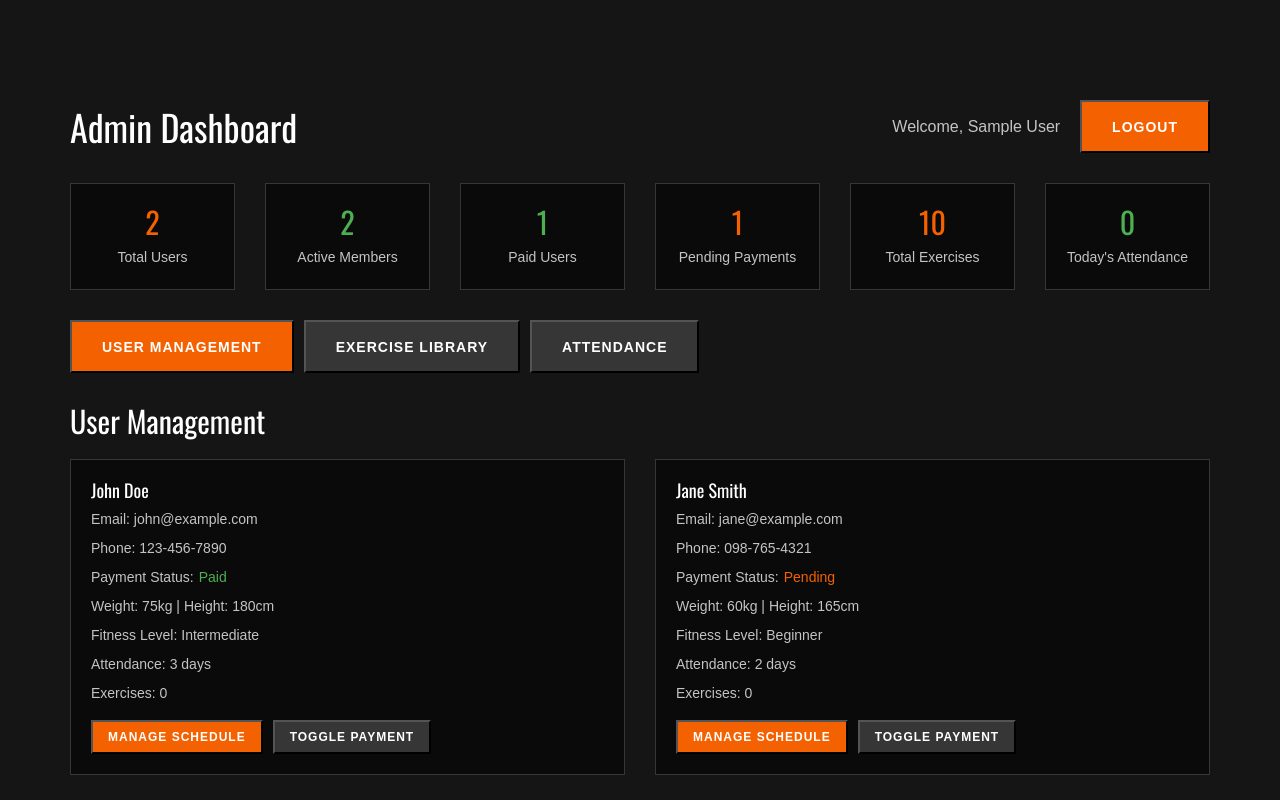
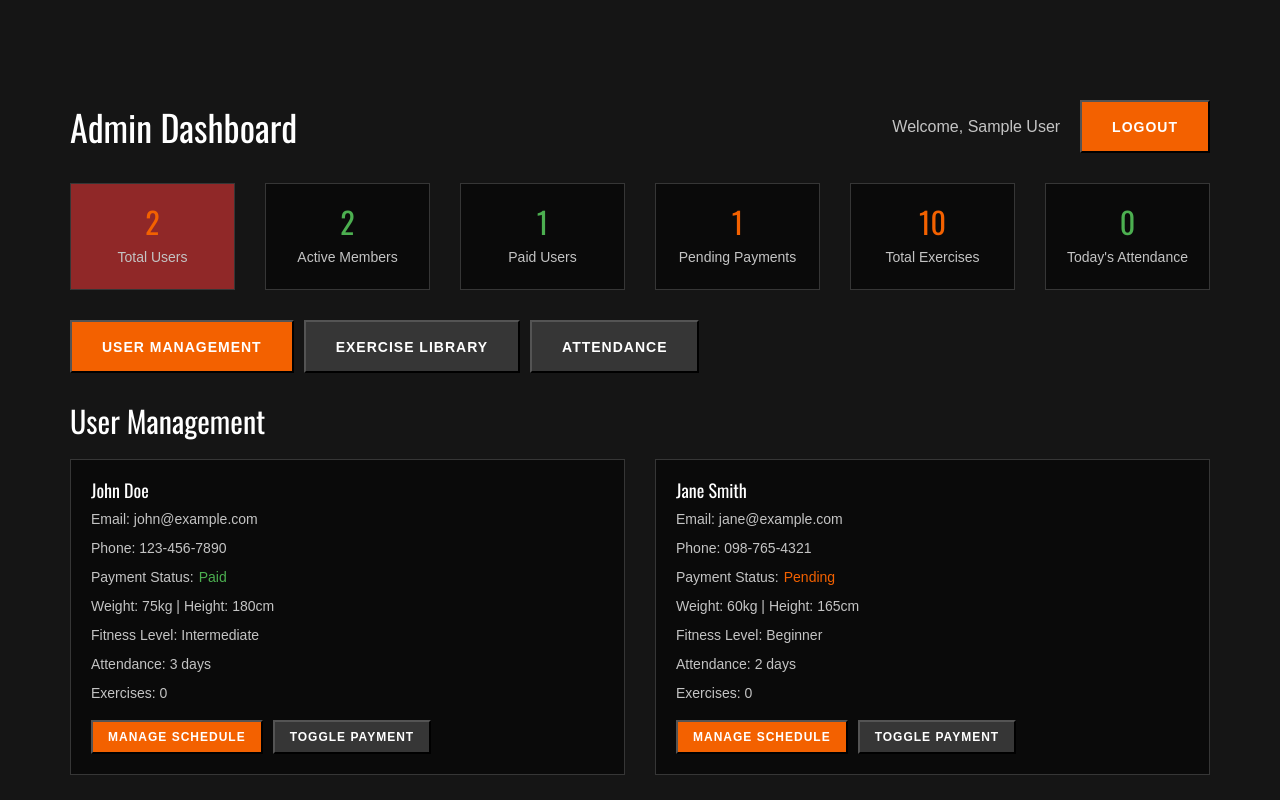
Before and after one commit to Maheeshasamarasinhe/Gym-Management-system, a React (Create React App) app in the folder gymlife-master/react-gymlife/: page /admin-dashboard in a window 1280 px wide. Built offline with nearby package versions, Linux system fonts and the light colour scheme; sample sign-in values are in the browser's storage; a web font is replaced by a local one.

Commit message:
style: Update background color of statistics card in Admin Dashboard

```diff
--- a/gymlife-master/react-gymlife/src/components/AdminDashboard.js
+++ b/gymlife-master/react-gymlife/src/components/AdminDashboard.js
@@ -97,7 +97,7 @@ const AdminDashboard = () => {
             {/* Statistics Cards */}
             <div className="row" style={{ marginBottom: '30px' }}>
               <div className="col-lg-2 col-md-4 col-sm-6">
-                <div style={{ background: '#0a0a0a', padding: '20px', border: '1px solid #363636', textAlign: 'center' }}>
+                <div style={{ background: '#902828ff', padding: '20px', border: '1px solid #363636', textAlign: 'center' }}>
                   <h3 style={{ color: '#f36100', margin: '0' }}>{stats.totalUsers}</h3>
                   <p style={{ color: '#c4c4c4', margin: '5px 0 0 0' }}>Total Users</p>
                 </div>
```
